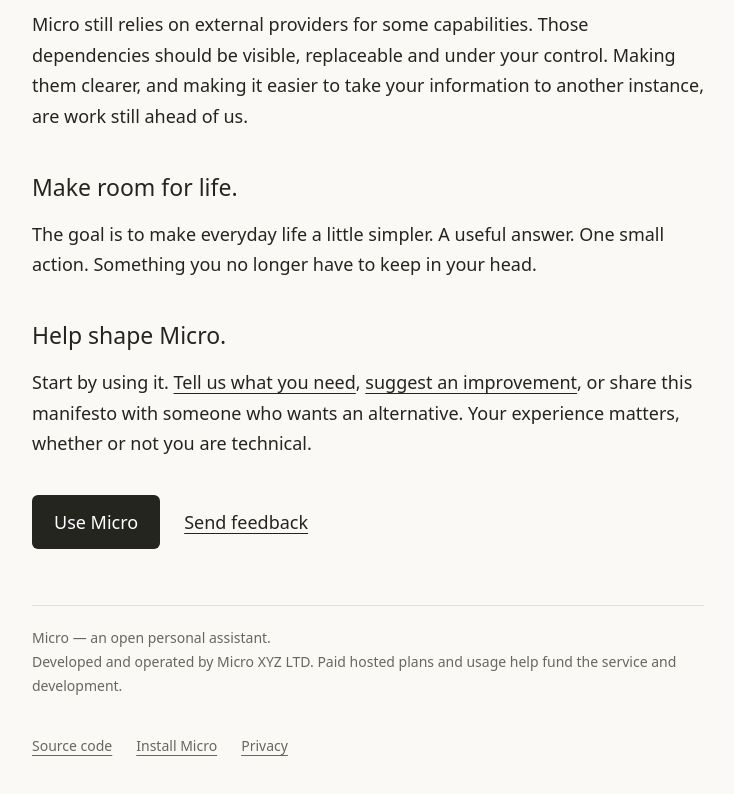
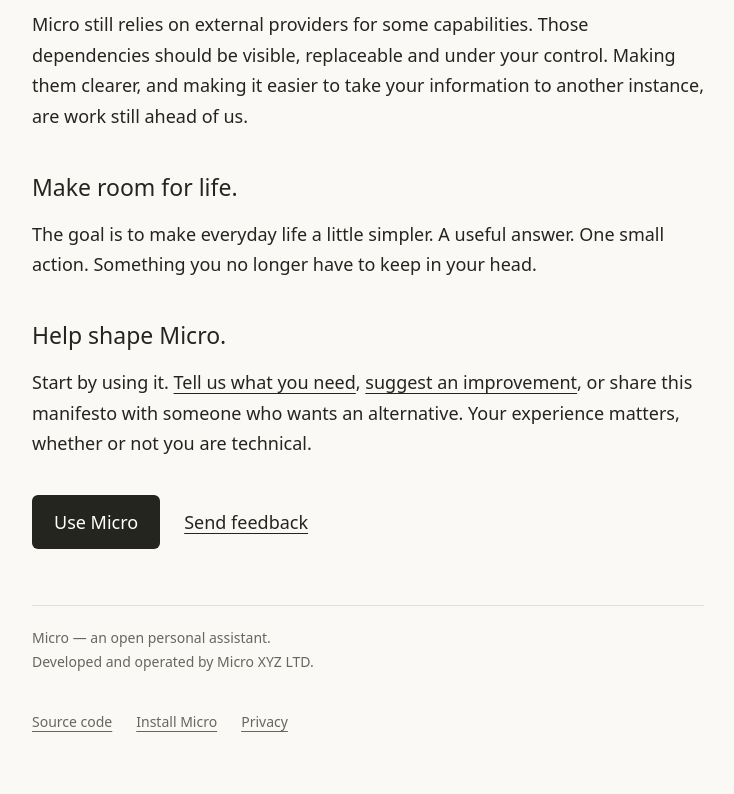
Before and after one commit to heymicro/heymicro, a plain HTML site: page index.html in a window 1280 px wide. Shown: the part 1539-2333 px from the top of the page, without its empty margins (272-1006 px from the left). Drawn offline with Linux system fonts and the light colour scheme.

Commit message:
Shorten the project operator footer (#4)

```diff
--- a/index.html
+++ b/index.html
@@ -133,7 +133,6 @@
     <footer>
       Micro — an open personal assistant.<br>
       Developed and operated by Micro XYZ LTD.
-      Paid hosted plans and usage help fund the service and development.
       <div class="actions">
         <a href="https://github.com/micro/mu">Source code</a>
         <a href="https://micro.mu/install">Install Micro</a>
```
Also changed, not shown: 1 other file.
